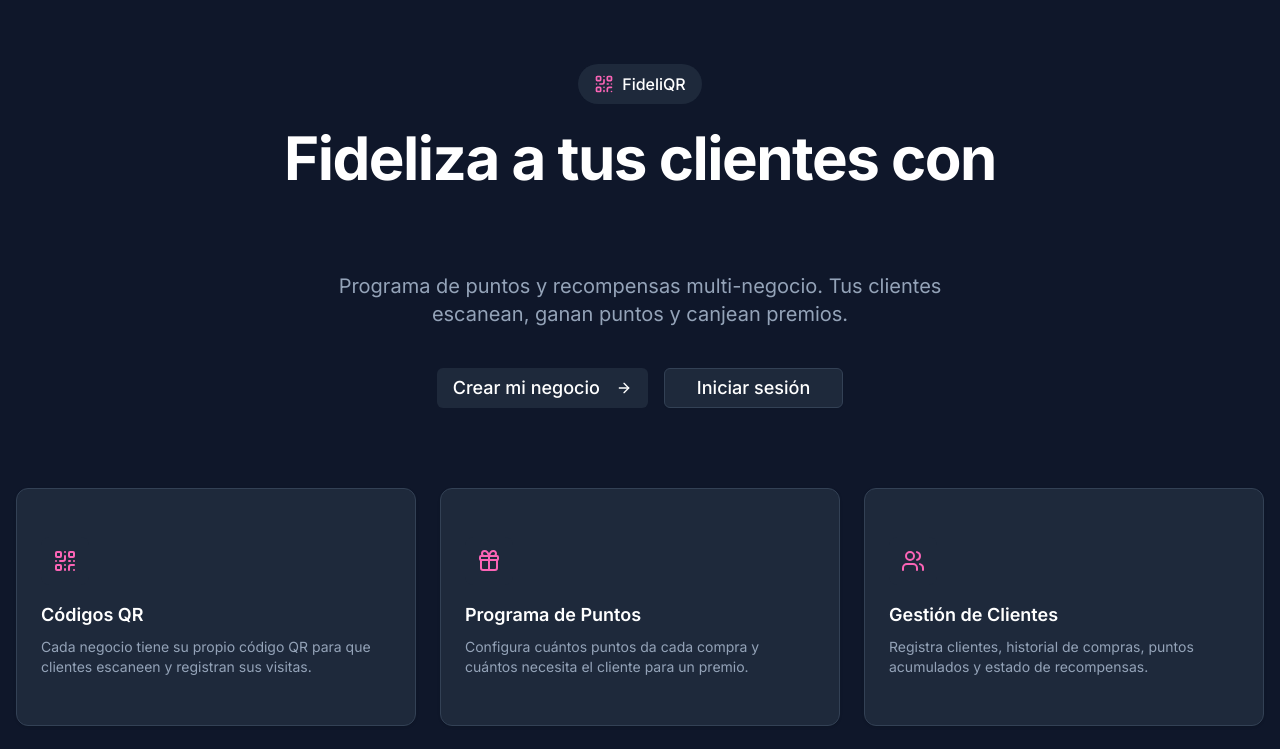
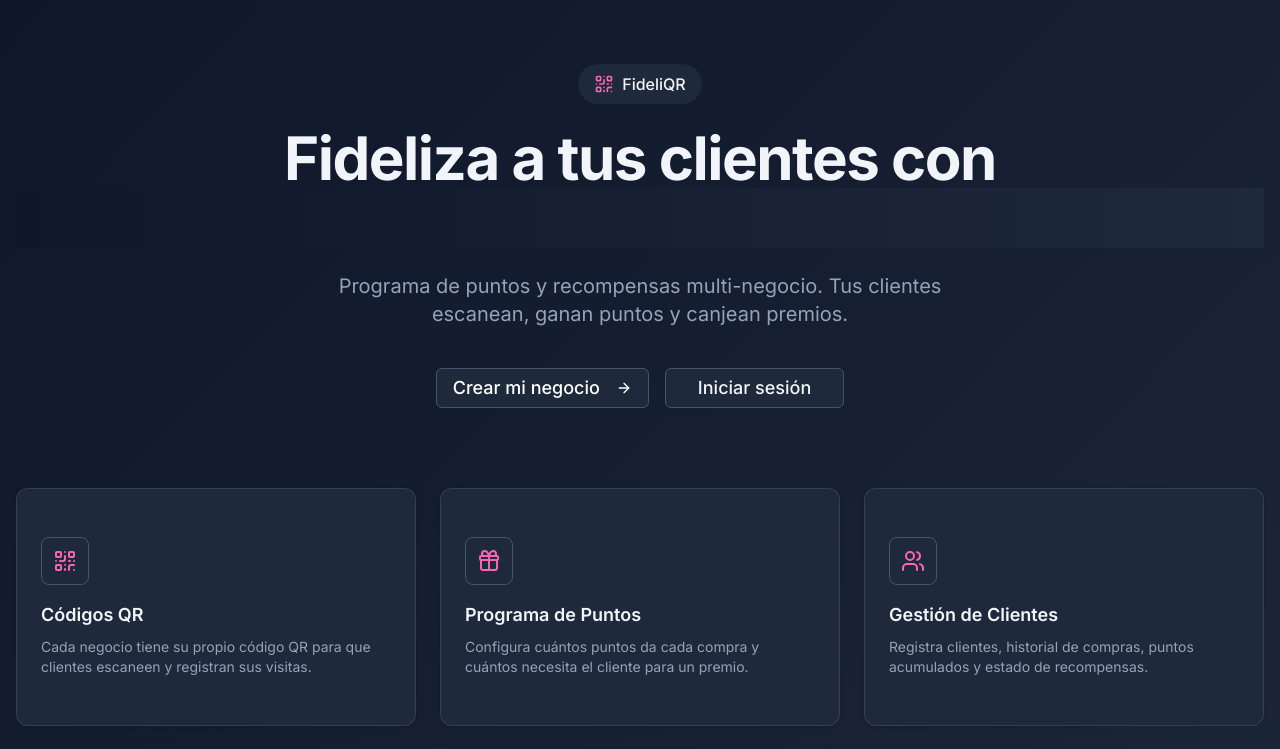
Before and after one commit to carnicero52/RewardPoints, a Next.js app: page / in a window 1280 px wide. Shown: the top 749 px of the page. Built offline with nearby package versions, Linux system fonts and the light colour scheme.

Commit message:
fix: add color variation to dark theme - teal accents

```diff
--- a/src/app/globals.css
+++ b/src/app/globals.css
@@ -1,7 +1,7 @@
 @import "tailwindcss";
 
-/* Default to dark mode with SIGA-RH colors */
-:root, .dark, body {
+/* Dark mode - SIGA-RH inspired palette with better color contrast */
+:root, .dark {
   --background: #0f172a;
   --foreground: #e2e8f0;
   --card: #1e293b;
@@ -10,25 +10,22 @@
   --popover-foreground: #e2e8f0;
   --primary: #0d9488;
   --primary-foreground: #ffffff;
-  --secondary: #1e293b;
+  --secondary: #334155;
   --secondary-foreground: #e2e8f0;
-  --muted: #1e293b;
-  --muted-foreground: #94a3b8;
-  --accent: #0d9488;
+  --muted: #475569;
+  --muted-foreground: #cbd5e1;
+  --accent: #14b8a6;
   --accent-foreground: #ffffff;
   --destructive: #7f1d1d;
   --destructive-foreground: #fecaca;
-  --border: #334155;
-  --input: #334155;
+  --border: #475569;
+  --input: #475569;
   --ring: #0d9488;
   --sidebar-bg: #020617;
-  --text-primary: #ffffff;
+  --text-primary: #f1f5f9;
   --text-secondary: #94a3b8;
   --text-muted: #64748b;
 }
-
-/* Remove light mode entirely - use dark by default */
-/* This forces the app to always use the dark theme */
 
 @theme inline {
   --color-background: var(--background);
@@ -53,48 +50,78 @@
 }
 
 * {
-  transition: background-color 0.3s, color 0.3s, border-color 0.3s;
+  transition: background-color 0.2s ease, color 0.2s ease, border-color 0.2s ease;
 }
 
 body {
   background: var(--background) !important;
   color: var(--foreground);
-  font-family: Arial, Helvetica, sans-serif;
+  font-family: -apple-system, BlinkMacSystemFont, 'Segoe UI', Roboto, sans-serif;
   min-height: 100vh;
 }
 
-/* Dark mode overrides - match SIGA-RH */
+/* Dark theme specific styling */
 .text-white { color: var(--text-primary) !important; }
-.text-slate-200 { color: var(--text-secondary) !important; }
+.text-gray-100 { color: var(--text-primary) !important; }
+.text-gray-200 { color: var(--text-primary) !important; }
+.text-slate-100 { color: var(--text-primary) !important; }
+.text-slate-200 { color: var(--text-primary) !important; }
 .text-slate-300 { color: var(--text-secondary) !important; }
 .text-slate-400 { color: var(--text-secondary) !important; }
+.text-gray-400 { color: var(--text-muted) !important; }
+.text-gray-500 { color: var(--text-muted) !important; }
+
 .hover\:text-white:hover { color: var(--text-primary) !important; }
-.bg-slate-900 { background: var(--secondary) !important; }
-.bg-slate-800 { background: var(--muted) !important; }
-.bg-white\/10, .bg-white\/5 { background: var(--card) !important; }
-.border-slate-500\/30 { border-color: var(--border) !important; }
-.border-white\/10 { border-color: var(--border) !important; }
-.bg-gradient-to-b { background: var(--sidebar-bg) !important; }
+.hover\:text-gray-200:hover { color: var(--text-primary) !important; }
 
-/* Force all backgrounds to use dark theme colors */
-.bg-white { background-color: var(--card) !important; }
-.bg-gray-50, .bg-gray-100, .bg-gray-200 { background-color: var(--secondary) !important; }
-.bg-slate-50, .bg-slate-100 { background-color: var(--secondary) !important; }
-.bg-purple-500\/10, .bg-purple-500\/20, .bg-purple-500\/30 { background-color: var(--secondary) !important; }
-.bg-purple-900\/50, .bg-purple-900\/30, .bg-purple-900\/50 { background-color: var(--secondary) !important; }
-.bg-indigo-900\/50 { background-color: var(--secondary) !important; }
-.from-purple-900, .from-indigo-900 { background-color: var(--background) !important; }
-.via-indigo-900 { background-color: var(--secondary) !important; }
-.to-violet-800 { background-color: var(--secondary) !important; }
-.bg-gradient-to-br { background: var(--background) !important; }
-.bg-gradient-to-r { background: var(--background) !important; }
+/* Backgrounds - keep dark but add subtle variation */
+.bg-slate-900 { background: var(--sidebar-bg) !important; }
+.bg-slate-800 { background: var(--card) !important; }
+.bg-slate-700 { background: var(--secondary) !important; }
+.bg-white\/10 { background: var(--card) !important; }
+.bg-white\/5 { background: rgba(255,255,255,0.05) !important; }
+.bg-white\/20 { background: rgba(255,255,255,0.1) !important; }
 
-/* Ensure cards use dark theme */
+/* Borders */
+.border-slate-600 { border-color: var(--border) !important; }
+.border-slate-500 { border-color: var(--border) !important; }
+.border-slate-500\/30 { border-color: rgba(148,163,184,0.3) !important; }
+.border-white\/10 { border-color: rgba(255,255,255,0.1) !important; }
+.border-white\/20 { border-color: rgba(255,255,255,0.2) !important; }
+
+/* Cards with subtle color */
 .rounded-lg, .rounded-xl, .rounded-md {
   background-color: var(--card) !important;
-  border-color: var(--border) !important;
+  border: 1px solid var(--border);
 }
 
-/* Text contrast fixes */
-.text-gray-500, .text-gray-400, .text-gray-300 { color: var(--text-secondary) !important; }
-.text-purple-200, .text-purple-300, .text-purple-400 { color: var(--text-secondary) !important; }
+/* Gradient backgrounds for public pages - more colorful */
+.bg-gradient-to-b { background: linear-gradient(to bottom, var(--sidebar-bg), var(--background)) !important; }
+.bg-gradient-to-br { background: linear-gradient(to bottom right, #0f172a, #1e293b) !important; }
+.bg-gradient-to-r { background: linear-gradient(to right, var(--background), var(--card)) !important; }
+
+/* Purple accents for branding - keep them but make them work */
+.bg-purple-500\/10 { background: rgba(20,184,166,0.1) !important; }
+.bg-purple-500\/20 { background: rgba(20,184,166,0.15) !important; }
+.bg-purple-500\/30 { background: rgba(20,184,166,0.2) !important; }
+.bg-purple-900\/50 { background: rgba(30,41,59,0.8) !important; }
+.bg-purple-900\/30 { background: rgba(30,41,59,0.5) !important; }
+.bg-indigo-900\/50 { background: rgba(30,41,59,0.6) !important; }
+
+.from-purple-900 { --tw-gradient-from: #1e293b !important; }
+.from-indigo-900 { --tw-gradient-from: #1e293b !important; }
+.via-purple-900 { --tw-gradient-via: #1e293b !important; }
+.to-violet-800 { --tw-gradient-to: #334155 !important; }
+
+/* Text colors - better readability */
+.text-purple-200 { color: #94a3b8 !important; }
+.text-purple-300 { color: #94a3b8 !important; }
+.text-purple-400 { color: #64748b !important; }
+
+/* Cards with teal accent */
+.border-purple-500\/30 { border-color: rgba(20,184,166,0.3) !important; }
+.border-teal-500\/30 { border-color: rgba(20,184,166,0.3) !important; }
+
+/* Buttons - keep primary colors */
+.btn-primary, .bg-primary { background-color: var(--primary) !important; }
+.bg-teal-500, .bg-teal-600 { background-color: var(--primary) !important; }
```
